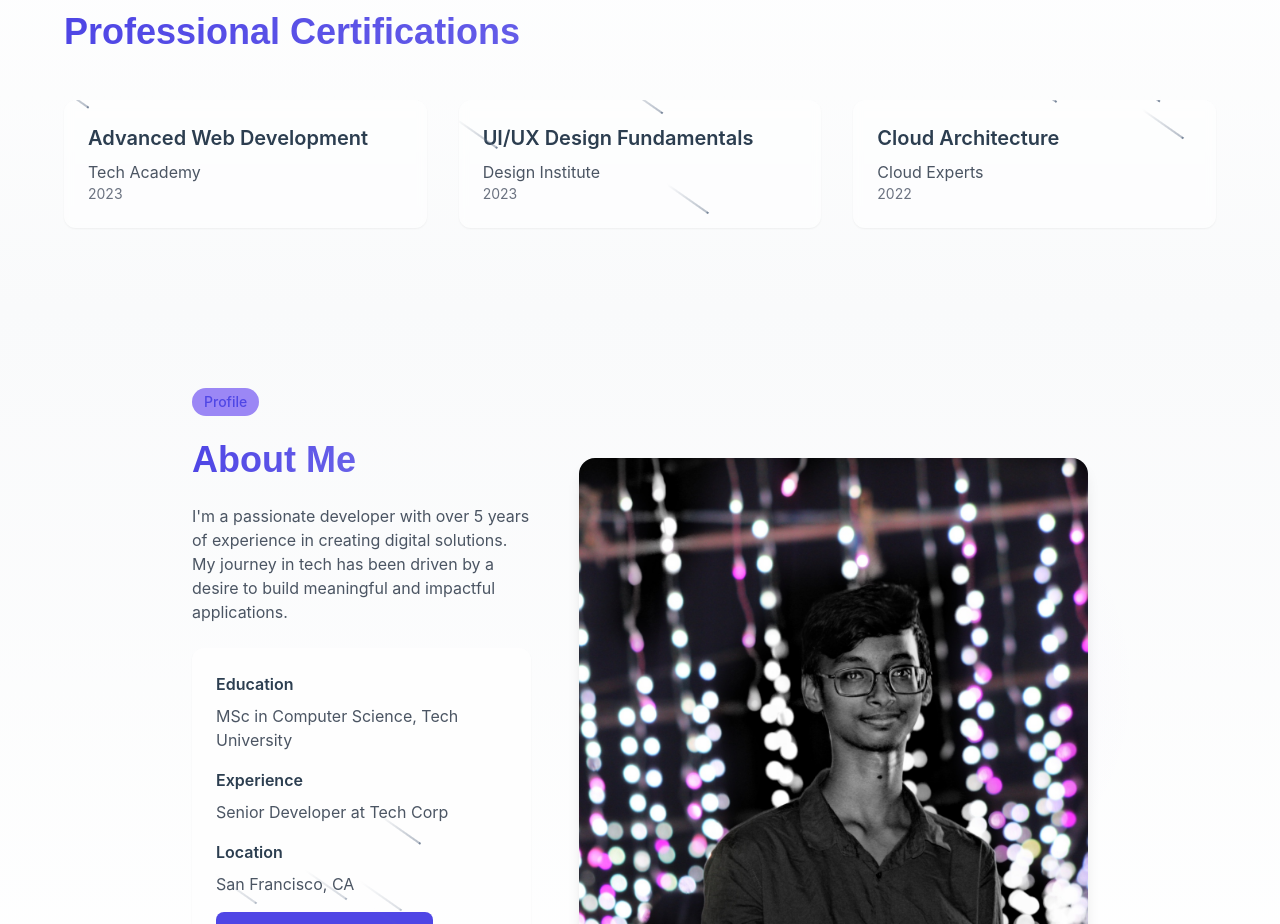
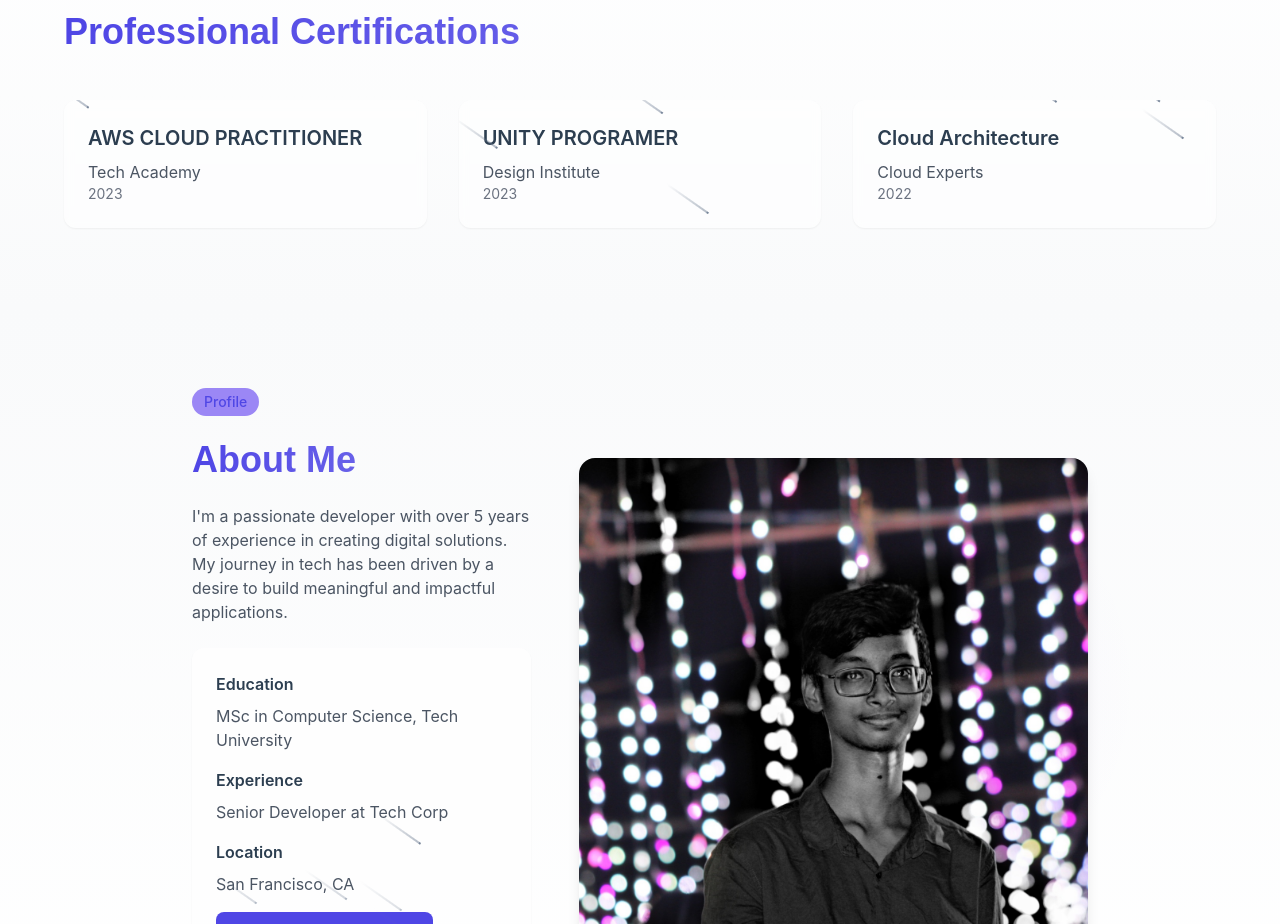
Before and after one commit to sandeepchinnam/myportv3, a React (Vite) app: page / in a window 1280 px wide. Shown: the part 1800-2724 px from the top of the page. Built offline with nearby package versions, Linux system fonts and the light colour scheme.

Commit message:
Update Certificates.tsx

```diff
--- a/src/components/sections/Certificates.tsx
+++ b/src/components/sections/Certificates.tsx
@@ -3,12 +3,12 @@ import { Meteors } from "@/components/ui/meteors";
 
 const certificates = [
   {
-    title: "Advanced Web Development",
+    title: "AWS CLOUD PRACTITIONER",
     issuer: "Tech Academy",
     date: "2023"
   },
   {
-    title: "UI/UX Design Fundamentals",
+    title: "UNITY PROGRAMER",
     issuer: "Design Institute",
     date: "2023"
   },
```
